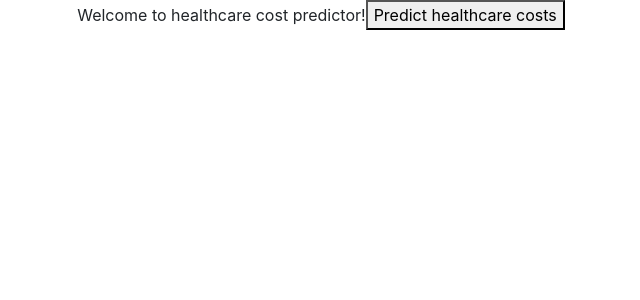
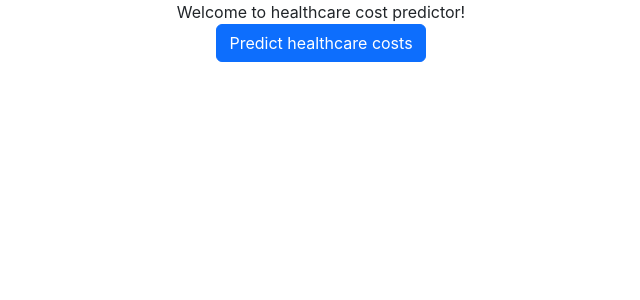
Before and after one commit to AnnaKuokkanen/DataScienceIntro, a React (Create React App) app in the folder webapp/intro-to-data-sci/: page / in a window 1280 px wide. Shown: the top 300 px of the page, without its empty margins (319-959 px from the left). Built offline with nearby package versions, Linux system fonts and the light colour scheme; the HTML template or start-up script is replaced by a standard one.

Commit message:
Add bootstrap

```diff
--- a/webapp/intro-to-data-sci/package.json
+++ b/webapp/intro-to-data-sci/package.json
@@ -4,7 +4,10 @@
   "private": true,
   "proxy": "http://localhost:5000",
   "options": {
-    "allowedHosts": ["localhost", ".localhost"],
+    "allowedHosts": [
+      "localhost",
+      ".localhost"
+    ],
     "proxy": "http://localhost:5000"
   },
   "dependencies": {
@@ -14,6 +17,7 @@
     "axios": "^1.7.7",
     "bootstrap": "^5.3.3",
     "react": "^18.3.1",
+    "react-bootstrap": "^2.10.5",
     "react-dom": "^18.3.1",
     "react-scripts": "5.0.1",
     "web-vitals": "^2.1.4"
--- a/webapp/intro-to-data-sci/src/App.css
+++ b/webapp/intro-to-data-sci/src/App.css
@@ -1,3 +1,7 @@
 .App {
   text-align: center;
 }
+
+span {
+  padding-top: 12px;
+}
--- a/webapp/intro-to-data-sci/src/App.js
+++ b/webapp/intro-to-data-sci/src/App.js
@@ -1,6 +1,8 @@
 import './App.css';
 import { useState } from 'react'
 import axios from "axios";
+import Form from 'react-bootstrap/Form';
+import Button from 'react-bootstrap/Button';
 
 function App() {
 
@@ -22,11 +24,13 @@ function App() {
 
   return (
     <div className="App">
-      <header className="App-header">
+      <header className="header">
         <span>Welcome to healthcare cost predictor!</span>
-        <button onClick={getPrediction}>Predict healthcare costs</button>
-        {showPrediction && <span>Your prediction is {prediction}!</span>}
       </header>
+      <Form onSubmit={getPrediction}>
+        <Button type="submit">Predict healthcare costs</Button>
+      </Form>
+      {showPrediction && <span>Your prediction is {prediction}!</span>}
     </div>
   );
 }
```
Also changed, not shown: 1 other file (tests, documents, lock files or other folders).
